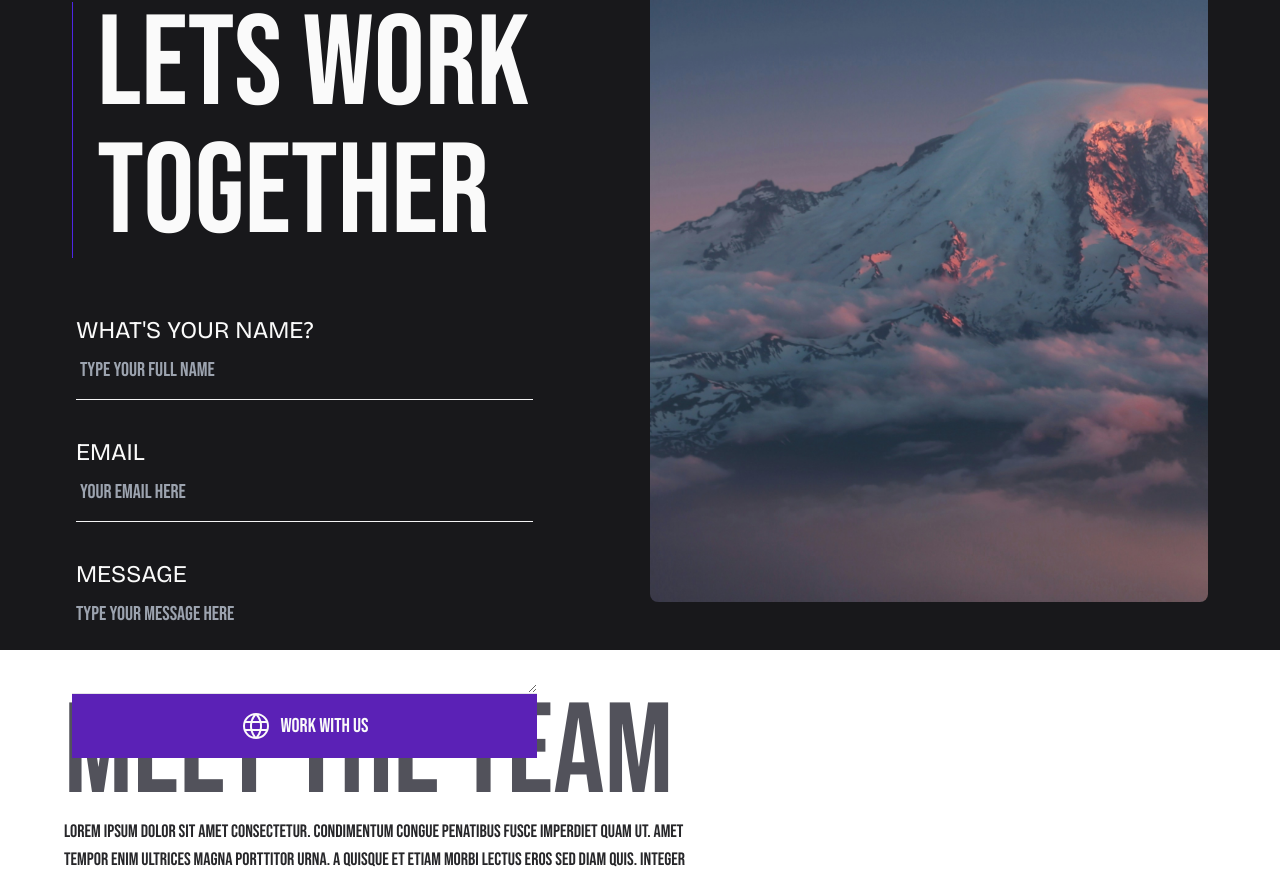
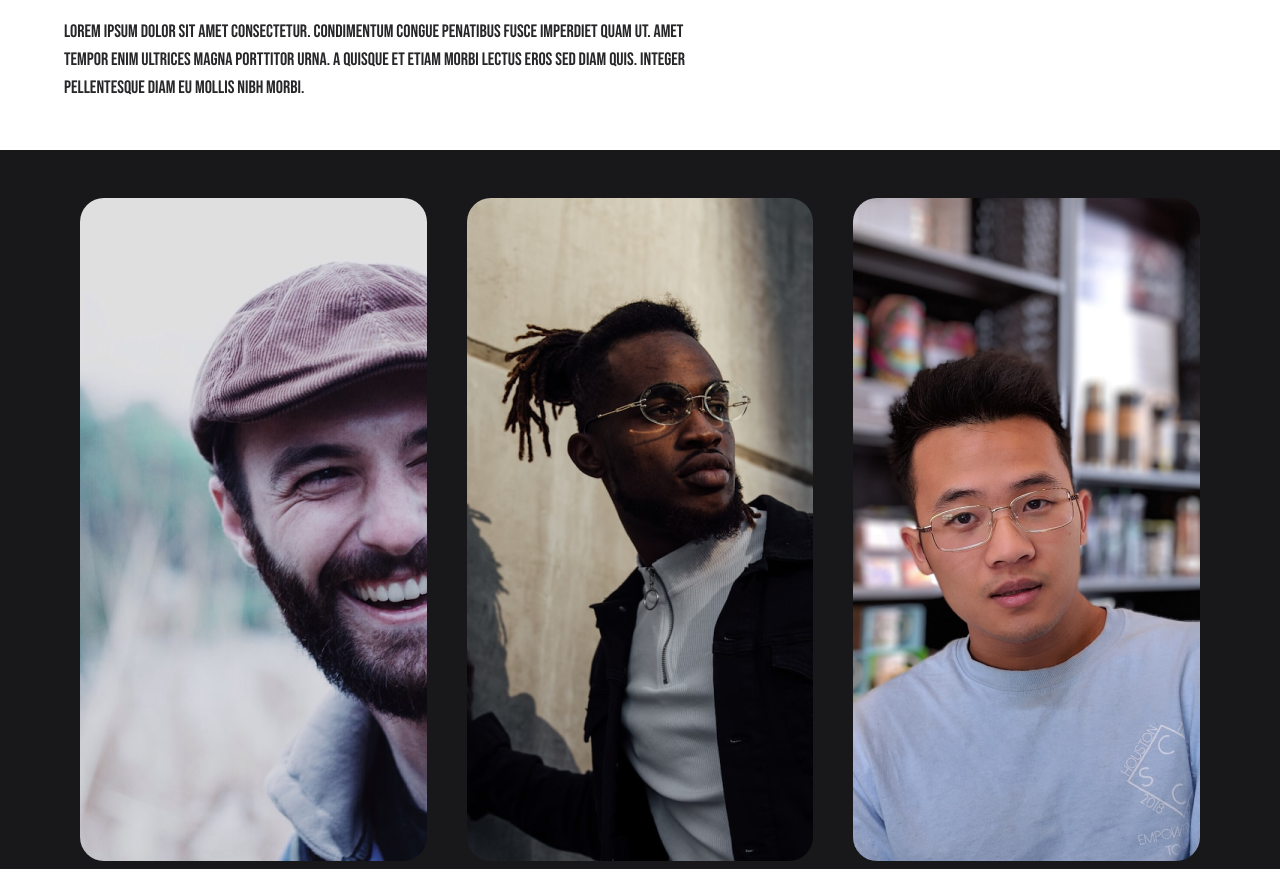
Before and after one commit to simonlearnscoding/sidebusiness-landing-page, a Next.js app: page / in a window 1280 px wide. Shown: the part 1022-1891 px from the top of the page. Built offline with nearby package versions, Linux system fonts and the light colour scheme.

Commit message:
meet the team before contact

```diff
--- a/src/app/page.tsx
+++ b/src/app/page.tsx
@@ -21,8 +21,9 @@ export default function Home() {
       <Navbar />
       <MobileCTA />
       <HeaderSection id="header" />
+
+      <MeetTheTeam id="team" />
       <ContactFormSection id="contact" />
-      <MeetTheTeam id="team" />
       <Comet />
     </div>
   );
```
